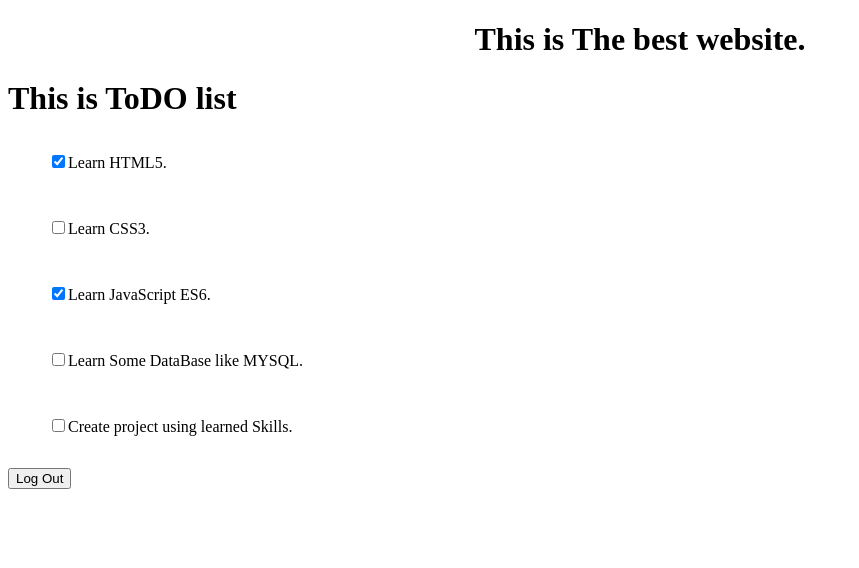
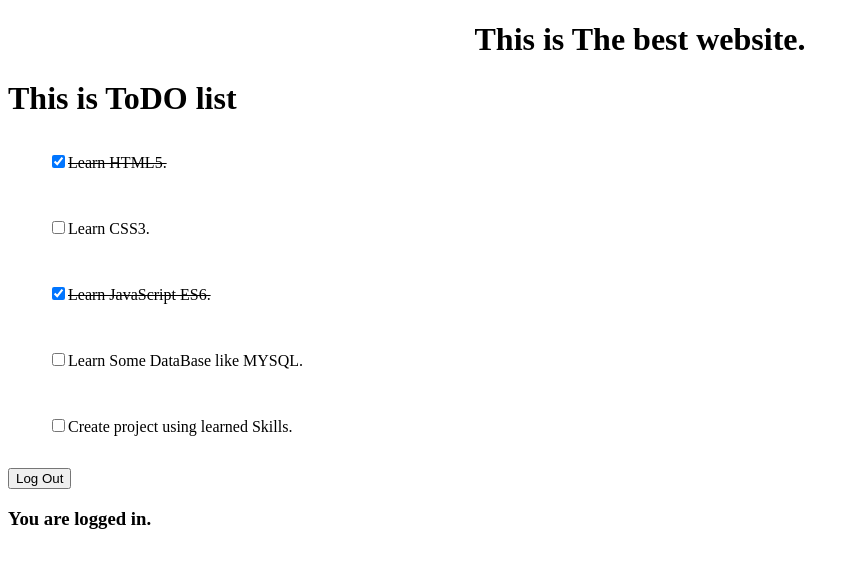
Before and after one commit to acme1982/SandBox, a React (Vite) app: page / in a window 1280 px wide. Shown: the top 568 px of the page, without its empty margins (0-859 px from the left). Built offline with nearby package versions, Linux system fonts and the light colour scheme.

Commit message:
Completed
Completed todo

```diff
--- a/src/App.js
+++ b/src/App.js
@@ -34,13 +34,17 @@ class App extends Component {
   }
   handleClick() {
     this.setState(log => {
-      log.isLogedIn ? (log.isLogedIn = false) : (log.isLogedIn = true);
-      return log;
+      return {
+        isLogedIn: !log.isLogedIn
+      };
     });
   }
 
   render() {
-    let textToDisp;
+    let textToDisp = this.state.isLogedIn ? "Log Out" : "Log in";
+    let textToDisp1 = this.state.isLogedIn
+      ? "You are logged in."
+      : "You are logged out.";
     const todoList = this.state.todos.map(item => (
       <ToDoItem key={item.id} item={item} handleChange={this.handleChange} />
     ));
@@ -54,11 +58,8 @@ class App extends Component {
         <h1>This is ToDO list</h1>
         {todoList}
 
-        <button onClick={this.handleClick}>
-          {this.state.isLogedIn
-            ? (textToDisp = "Log Out")
-            : (textToDisp = "Log in")}
-        </button>
+        <button onClick={this.handleClick}>{textToDisp}</button>
+        <h3>{textToDisp1}</h3>
       </div>
     );
   }
--- a/src/todoitem.js
+++ b/src/todoitem.js
@@ -1,7 +1,9 @@
 import React from "react";
-const someStyles = { listStyleType: "none" };
-const pStyle = { display: "inline-block" };
+
 function ToDoItem(props) {
+  const someStyles = { listStyleType: "none" };
+  const pStyle = { display: "inline-block" };
+  const pStyle1 = { display: "inline-block", textDecoration: "line-through" };
   return (
     <ul style={someStyles}>
       <li>
@@ -10,7 +12,7 @@ function ToDoItem(props) {
           checked={props.item.selected}
           onChange={() => props.handleChange(props.item.id)}
         />
-        <p style={pStyle}>{props.item.text}</p>
+        <p style={props.item.selected ? pStyle1 : pStyle}>{props.item.text}</p>
       </li>
     </ul>
   );
```
